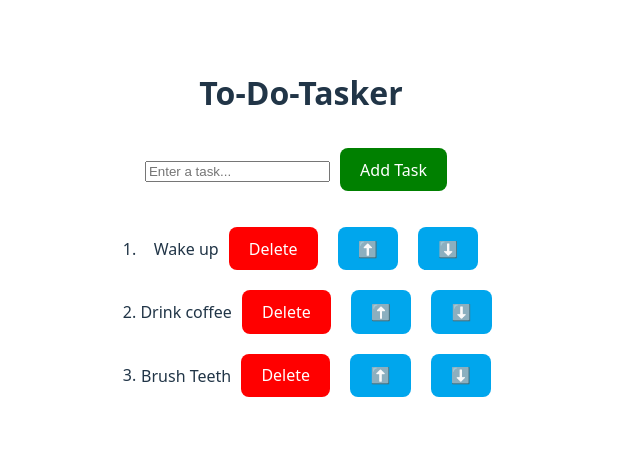
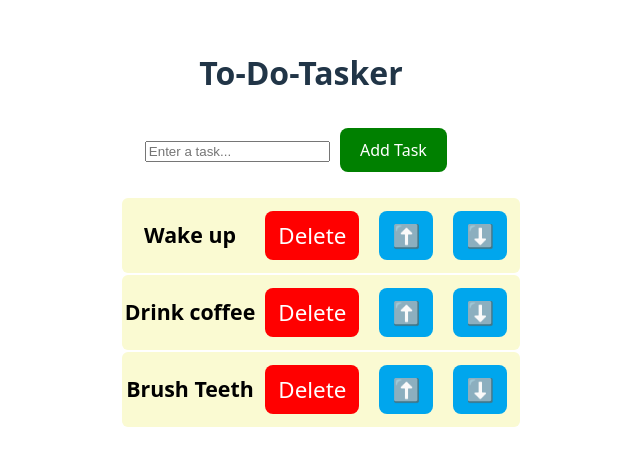
Before and after one commit to andriesvdw1/Todo-Tasks-App, a React (Vite) app in the folder todo-tasker/: page / in a window 1280 px wide. Shown: the part 165-630 px from the top of the page, without its empty margins (339-979 px from the left). Built offline with nearby package versions, Linux system fonts and the light colour scheme.

Commit message:
Add styles for positioning of the delete and move buttons.

```diff
--- a/todo-tasker/src/components/ToDoList/ToDoList.css
+++ b/todo-tasker/src/components/ToDoList/ToDoList.css
@@ -1,3 +1,6 @@
+h1{
+    text-align: center;
+}
 .delete-button{
     background-color: red;
 }
@@ -8,3 +11,23 @@
 .move-button{
     background-color: #00A6ED;
 }
+.delete-button,.move-button{
+    padding: 8px 12px;
+    font-size: 1.4rem;
+    margin-left: 10px;
+}
+li {
+    background-color: lightgoldenrodyellow;
+    color: black;
+    border-radius: 6px;
+    padding: 3px;
+    font-weight: bold;
+    list-style: none;
+    font-size: 16pt;
+    display: flex;
+    align-items: center;
+    margin-top: 2px;
+}
+.text{
+    flex: 1;
+}
```
